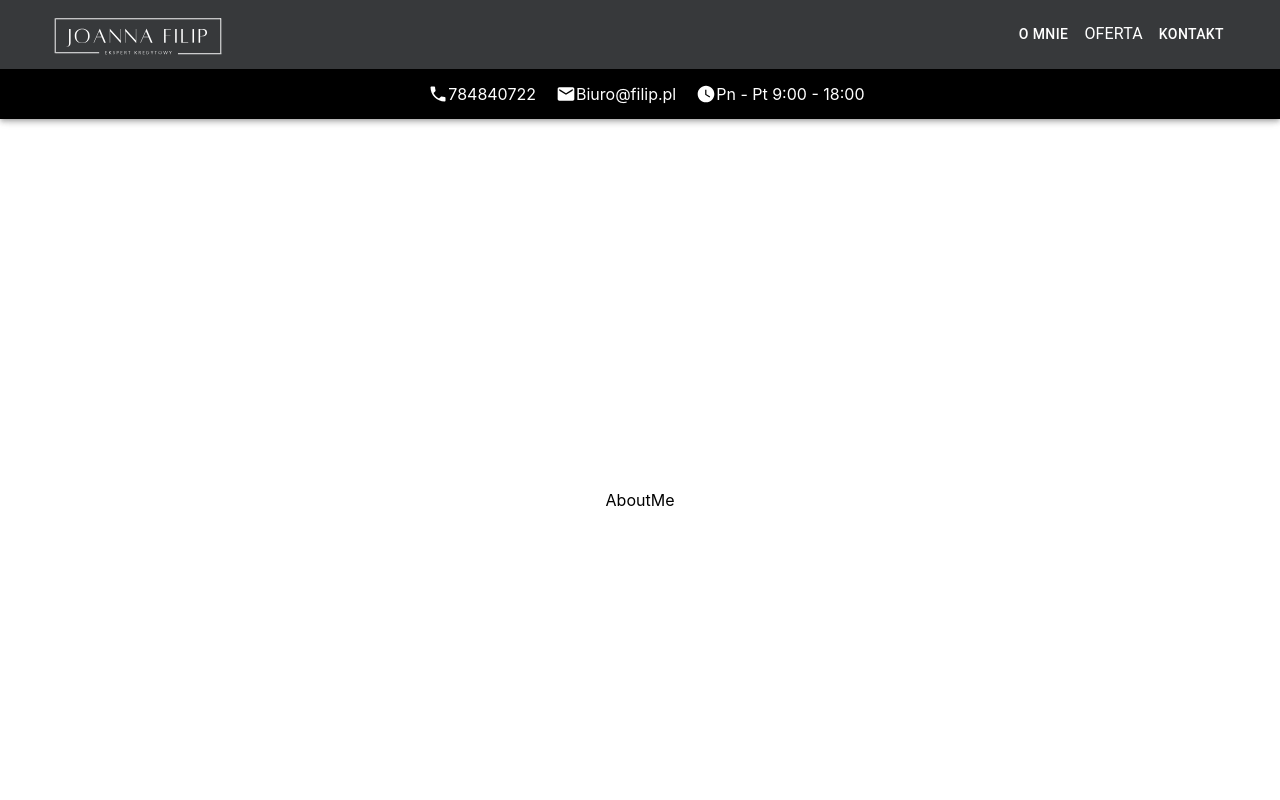
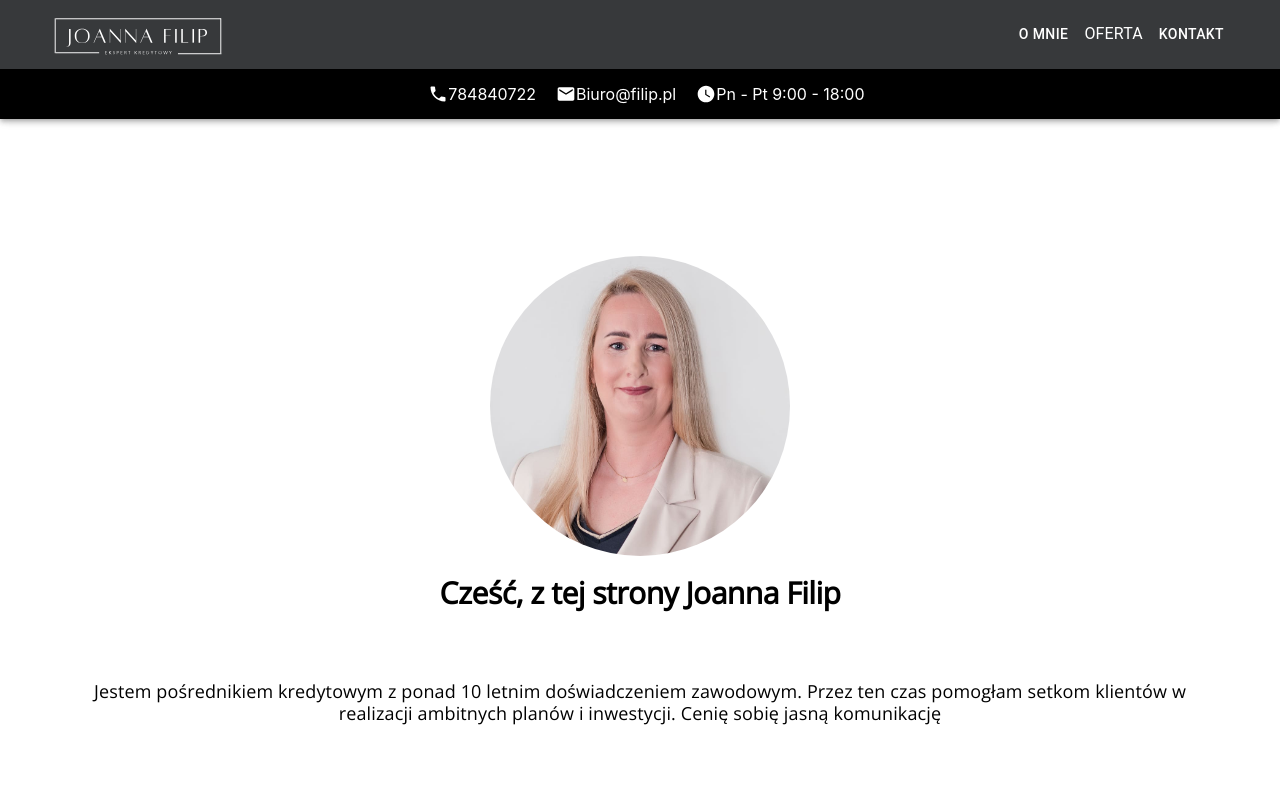
Before and after one commit to Majchrzak202/creditofficersite, a React (Create React App) app: page /omnie in a window 1280 px wide. Shown: the top 800 px of the page. Built offline with nearby package versions, Linux system fonts and the light colour scheme.

Commit message:
Some minor changes

```diff
--- a/src/components/screens/about/AboutMe.js
+++ b/src/components/screens/about/AboutMe.js
@@ -1,9 +1,39 @@
-import React from 'react'
+import React from "react";
+import AboutPhoto from "./../../../assets/About.jpeg";
+import { Box, Typography } from "@mui/material";
+import useStyles from "./Styles";
 
 const AboutMe = () => {
+  const classes = useStyles();
   return (
-    <div className='main'>AboutMe</div>
-  )
-}
+    <Box className={classes.main}>
+      <Box style={{ marginTop: "50px" }}>
+        <img className={classes.img} src={AboutPhoto} alt="about" />
+      </Box>
+      <Box style={{ marginTop: "15px" }}>
+        <Typography
+          variant="h1"
+          style={{ fontSize: "30px", fontFamily: "Open Sans", fontWeight: 800 }}
+        >
+          Cześć, z tej strony Joanna Filip
+        </Typography>
+        <Typography
+          variant="h4"
+          style={{
+            fontSize: "18px",
+            fontFamily: "Open Sans",
+            fontWeight: 500,
+            padding: "70px",
+            textAlign: "center",
+          }}
+        >
+          Jestem pośrednikiem kredytowym z ponad 10 letnim doświadczeniem
+          zawodowym. Przez ten czas pomogłam setkom klientów w realizacji
+          ambitnych planów i inwestycji. Cenię sobię jasną komunikację
+        </Typography>
+      </Box>
+    </Box>
+  );
+};
 
-export default AboutMe
+export default AboutMe;
--- a/src/components/screens/main/Styles.js
+++ b/src/components/screens/main/Styles.js
@@ -3,7 +3,8 @@ import { makeStyles } from "@material-ui/core/styles";
 const useStyles = makeStyles((theme) => ({
   main: {
     minHeight: "auto",
-    minWidth: "auto",
+    width: '100vw',
+    maxWidth: '100vw',
     display: "flex",
     alignItems: "center",
     justifyContent: "center",
@@ -38,6 +39,10 @@ const useStyles = makeStyles((theme) => ({
     justifyContent: "center",
     backgroundColor: "white",
   },
+  image: {
+    height: "100%",
+    width: "100%",
+  },
 }));
 
 export default useStyles;
--- a/src/components/screens/offer/Offer.js
+++ b/src/components/screens/offer/Offer.js
@@ -13,7 +13,7 @@ const Offer = () => {
         Wybierz najlepsze rozwiązanie:
       </Typography>
 
-      <Grid className={classes.containergrid} container spacing={3}>
+      <Grid className={classes.container} container spacing={3}>
         {offerSegments.map((offer) => (
           <Grid
             key={offer.title}
@@ -27,9 +27,9 @@ const Offer = () => {
               style={{ textDecoration: "none" }}
               to={`/kredyty/${offer.id}`}
             >
-              <Card style={{ padding: "30px" }}>
+              <Card className={classes.offerCard} >
                 {offer.icon}
-                <Typography fontWeight={800} style={{ marginBottom: "10px" }}>
+                <Typography className={classes.title} fontWeight={800} >
                   {offer.title}
                 </Typography>
                 <Typography align="justify">{offer.shortDescription}</Typography>
```
